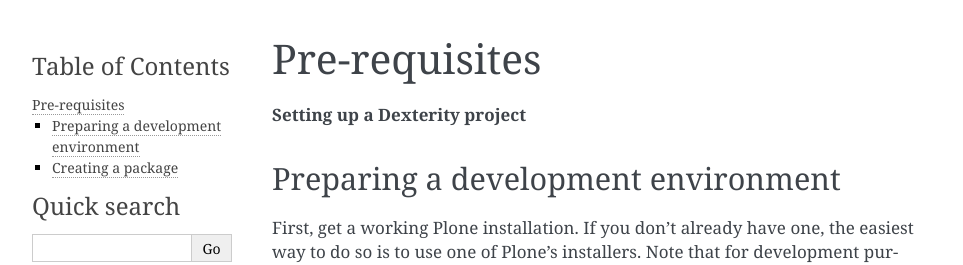
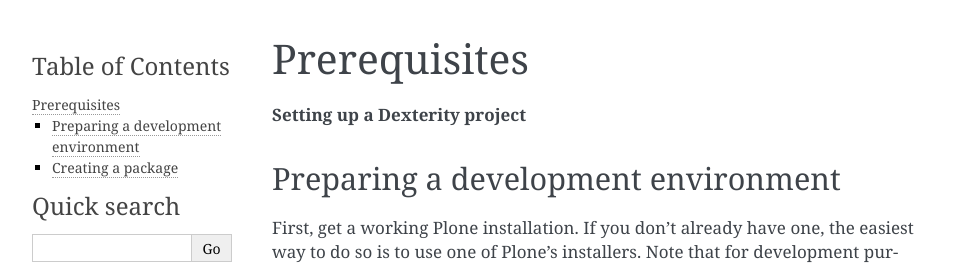
Before and after one commit to plone/plone.app.dexterity, a Sphinx documentation site: the page built from docs/prerequisite.rst, in a window 1280 px wide and 900 px high. Shown: the top 265 px of the window, without its empty margins (148-1111 px from the left). Built offline with Sphinx 7.4.7, drawn with Linux system fonts in a browser that asks for light colours.

Commit message:
formatting/typos

```diff
--- a/docs/prerequisite.rst
+++ b/docs/prerequisite.rst
@@ -1,5 +1,5 @@
-Pre-requisites
-===============
+Prerequisites
+==============
 
 **Setting up a Dexterity project**
 
```
